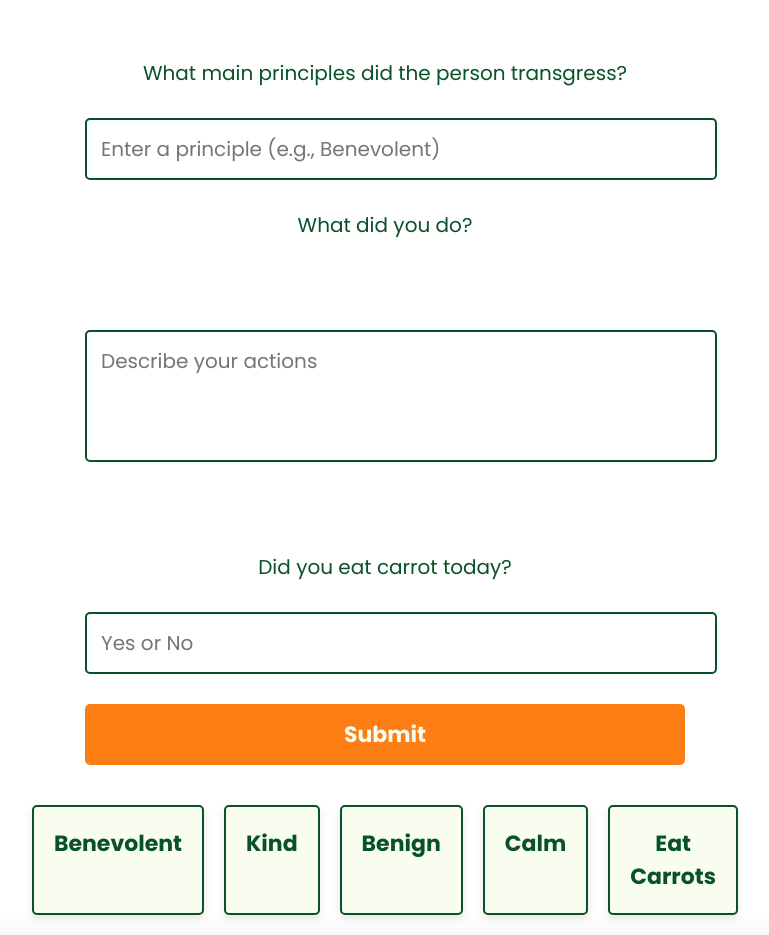
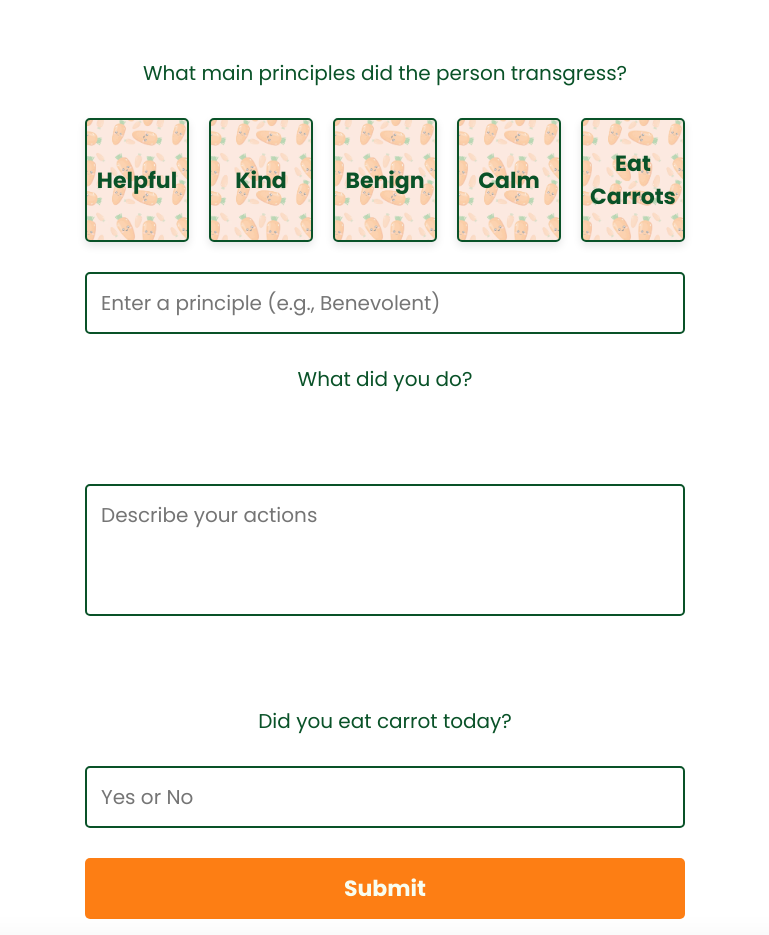
Before and after one commit to mathildeglet-cmd/Karotaine, a React (Vite) app: page /contact/123 in a window 1280 px wide. Shown: the part 177-1112 px from the top of the page, without its empty margins (255-1024 px from the left). Built offline with nearby package versions, Linux system fonts and the light colour scheme.

Commit message:
Finalizing Contact.tsx

```diff
--- a/src/pages/Contact/Contact.module.css
+++ b/src/pages/Contact/Contact.module.css
@@ -29,12 +29,15 @@
 
 .input,
 .textarea {
-  width: 100%;
   padding: 0.7rem;
   font-size: 1rem;
   border: 2px solid var(--primary-color);
   border-radius: 5px;
 }
+/* input:focus { */
+/* border-color: var(--primary-color); */
+/* border: 5px var(--primary-color);
+} */
 
 .textarea {
   height: 100px;
@@ -81,23 +84,38 @@
 
 .principles {
   display: grid;
-  grid-template-columns: repeat(5, 1fr);
+  grid-template-columns: repeat(auto-fit, minmax(100px, 1fr));
+  gap: 1rem;
+  width: 100000px;
+  /* max-width: 1000px; */
+}
+
+.placeholder {
+  background-image: url("/wallpaper.png");
+  background-color: rgba(255, 255, 255, 0.6);
+  background-blend-mode: lighten;
+  background-size: cover;
+  background-position: center;
+  background-repeat: no-repeat;
+  height: 120px;
+  display: flex;
+  align-items: center;
+  justify-content: center;
+  text-align: center;
+  font-size: 1.1rem;
+  font-weight: bold;
+  color: var(--primary-color);
+  border: 2px solid var(--primary-color);
+  border-radius: 5px;
+  box-shadow: 0px 4px 8px rgba(0, 0, 0, 0.1);
+}
+
+.principles {
+  display: grid;
+  grid-template-columns: repeat(auto-fit, minmax(100px, 1fr));
   gap: 1rem;
   width: 100%;
   max-width: 600px;
-  justify-content: center;
-}
-
-.placeholder {
-  background-color: var(--light);
-  border: 2px solid var(--primary-color);
-  border-radius: 5px;
-  text-align: center;
-  padding: 20px;
-  font-size: 1.1rem;
-  font-weight: bold;
-  color: var(--primary-color);
-  box-shadow: 0px 4px 8px rgba(0, 0, 0, 0.1);
 }
 
 @media (max-width: 768px) {
--- a/src/pages/Contact/Contact.tsx
+++ b/src/pages/Contact/Contact.tsx
@@ -51,6 +51,14 @@ function Contact() {
         <label htmlFor="principle">
           What main principles did the person transgress?
         </label>
+        <div className={style.principles}>
+          <div className={style.placeholder}>Helpful</div>
+          <div className={style.placeholder}>Kind</div>
+          <div className={style.placeholder}>Benign</div>
+          <div className={style.placeholder}>Calm</div>
+          <div className={style.placeholder}>Eat Carrots</div>
+        </div>
+
         <input
           type="text"
           id="principle"
@@ -114,13 +122,6 @@ function Contact() {
           )}
         </div>
       )}
-      <div className={style.principles}>
-        <div className={style.placeholder}>Benevolent</div>
-        <div className={style.placeholder}>Kind</div>
-        <div className={style.placeholder}>Benign</div>
-        <div className={style.placeholder}>Calm</div>
-        <div className={style.placeholder}>Eat Carrots</div>
-      </div>
     </div>
   );
 }
```
Also changed, not shown: public/wallpaper.png (added).
